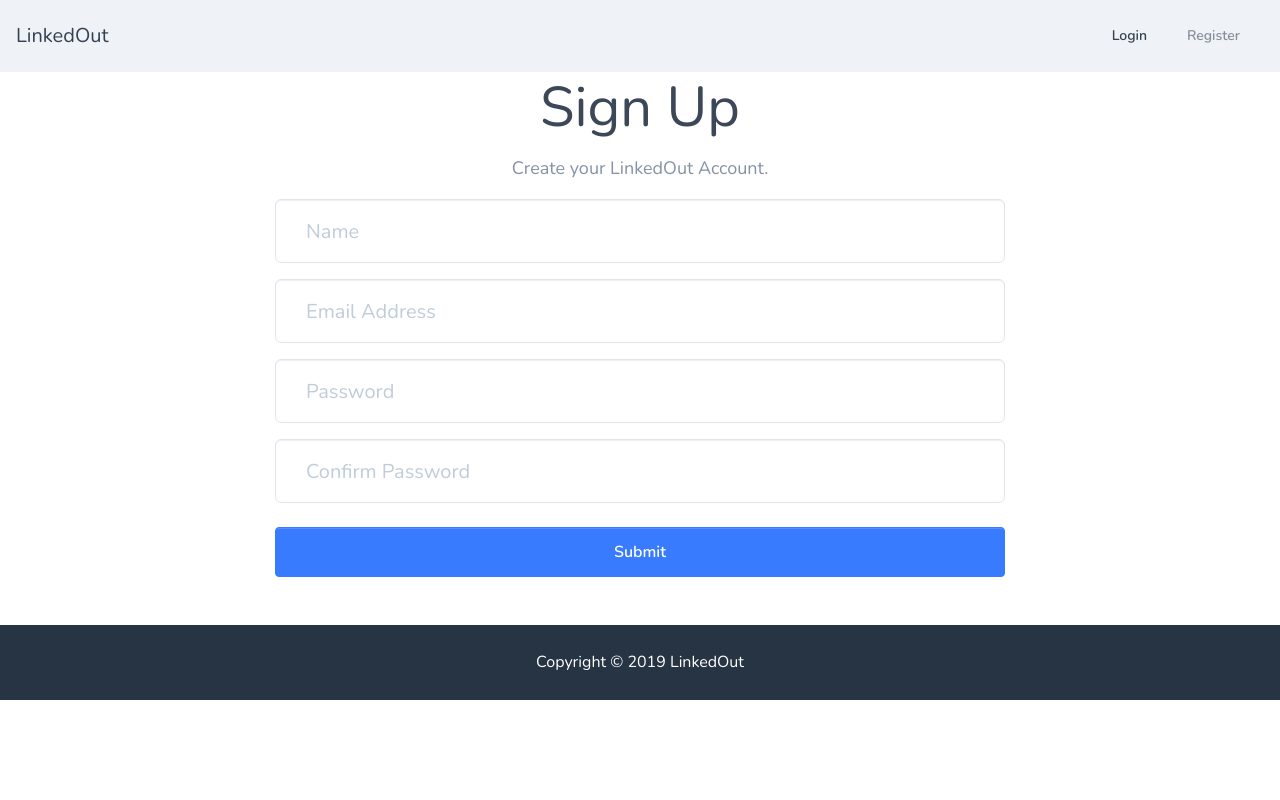
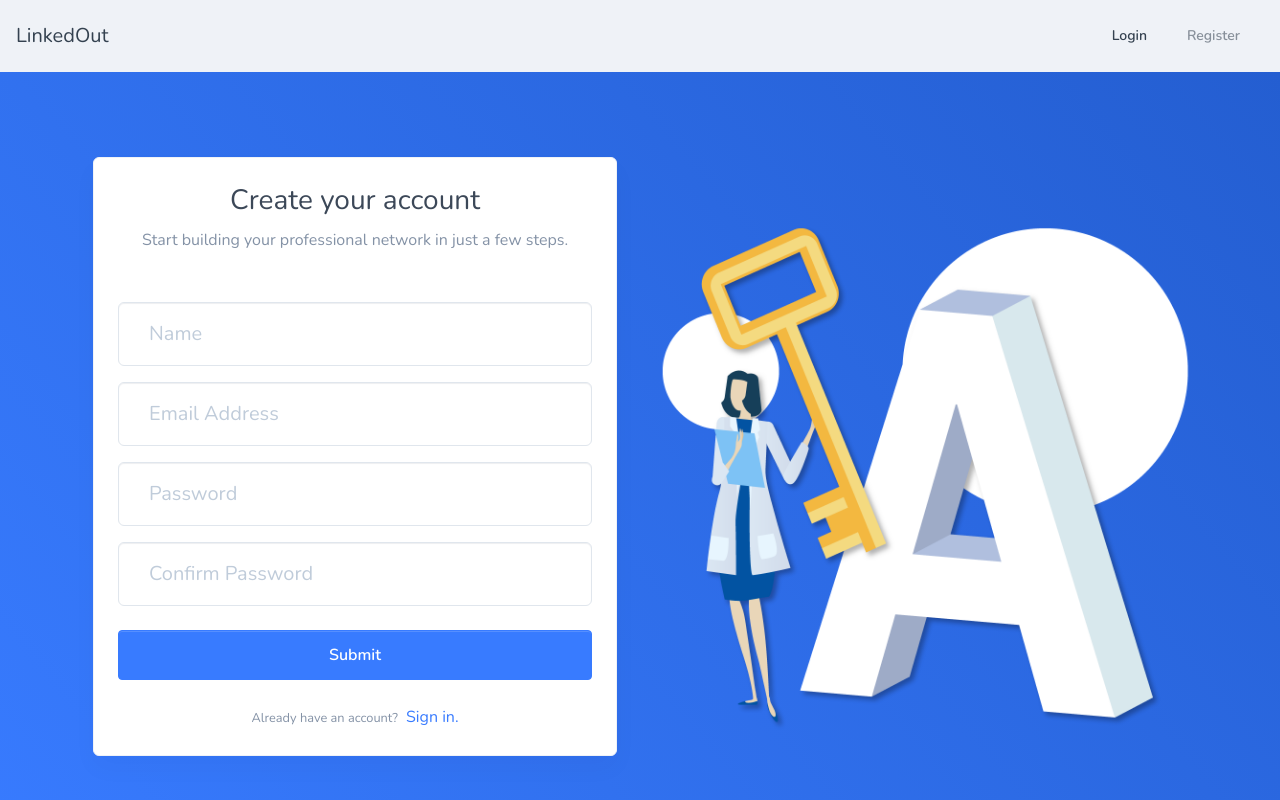
Before and after one commit to StevieSiren/SimpleLinkedIn, a React (Create React App) app in the folder client/: page /register in a window 1280 px wide. Shown: the top 800 px of the page. Built offline with nearby package versions, Linux system fonts and the light colour scheme.

Commit message:
Added some styling to register page

```diff
--- a/client/src/components/auth/Register.js
+++ b/client/src/components/auth/Register.js
@@ -2,7 +2,10 @@ import React, { Component } from 'react';
 import { connect } from 'react-redux';
 import { registerUser } from '../../actions/authActions';
 import PropTypes from 'prop-types';
-import { withRouter } from 'react-router-dom';
+import { withRouter, Link } from 'react-router-dom';
+
+import heroImg from '../../img/register/hero.png';
+
 
 import classnames from 'classnames';
 
@@ -58,12 +61,24 @@ class Register extends Component {
     const { errors } = this.state;
 
     return (
-        <div className="register">
-        <div className="container">
-          <div className="row">
-            <div className="col-md-8 m-auto">
-              <h1 className="display-4 text-center">Sign Up</h1>
-              <p className="lead text-center">Create your LinkedOut Account.</p>
+      <div className="main-content">
+        <section className="min-vh-100 d-flex align-items-center bg-gradient-info">
+        {/* <div className="bg-img-holder top-0 right-0 col-lg-6 col-xl-8 zindex-100 d-none d-lg-block"
+        data-bg-size="cover"
+        data-bg-position="center"
+        style={{backgroundPosition: 'center center', backgroundSize: 'cover', opacity: '1', height: '100%', backgroundImage: "url('../../img/register/hero.png')"}}>
+          <img src={heroImg} alt=""/>
+        </div> */}
+          <div className="container py-5">
+            <div className="row align-items-center">
+              <div className="col-sm-7 col-md-6 mx-auto ml-lg-0">
+                <div className="px-lg-2">
+                  <div className="card card-body">
+                    <div className="mb-5 text-center">
+                      <h6 className="h3">Create your account</h6>
+                      <p className="text-muted mb-0">Start building your professional network in just a few steps.</p>
+                    </div>
+                    <span className="clearfix"></span>
                     <form onSubmit={this.onSubmit}>
 
                       <div className="form-group">
@@ -102,10 +117,22 @@ class Register extends Component {
                         </div>)}
                       </div>
                       <input type="submit" className="btn btn-info btn-block mt-4" />
+
                     </form>
+                    <div className="mt-4 text-center">
+                      <small>Already have an account?</small>
+                      <Link to="/login" className="text-info ml-2">Sign in.</Link>
                     </div>
                   </div>
                 </div>
+              </div>
+
+              <div className="col-md-6">
+                <img src={heroImg} alt="" className="img-fluid"/>
+              </div>
+            </div>
+          </div>
+        </section>
       </div>
     )
   }
@@ -125,3 +152,14 @@ const mapStateToProps = state => ({
 
 
 export default connect(mapStateToProps, { registerUser })(withRouter(Register));
+
+
+{/* <div className="container">
+          <div className="row">
+            <div className="col-md-8 m-auto">
+              <h1 className="display-4 text-center">Sign Up</h1>
+              <p className="lead text-center">Create your LinkedOut Account.</p>
+
+            </div>
+          </div>
+        </div> */}
```
Also changed, not shown: client/src/img/register/Untitled-2.png (added), client/src/img/register/hero.png (added). Lines whose indentation alone changed are shown as unchanged.
